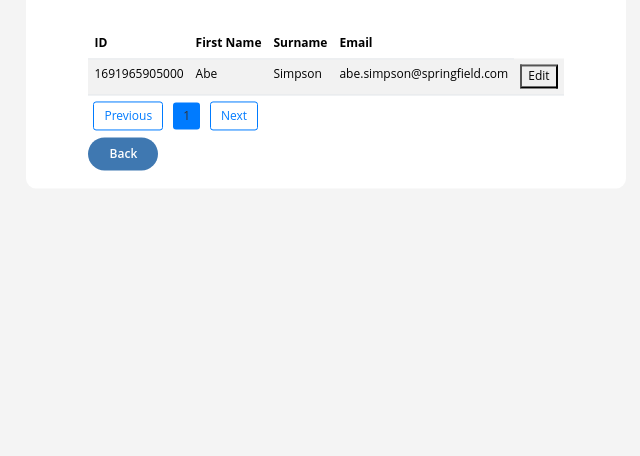
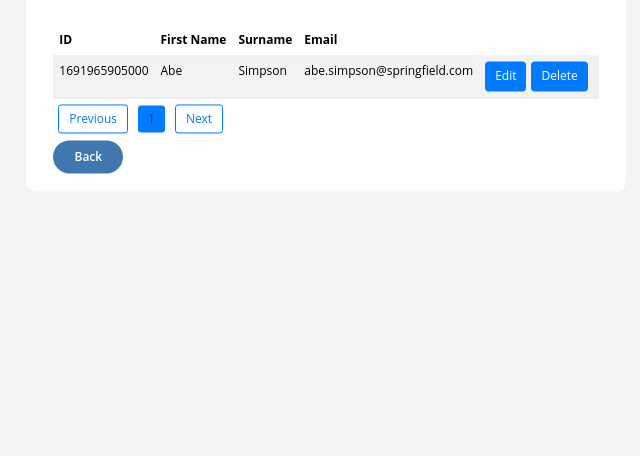
Before and after one commit to ZainKhan2504/teamengine-test, a React app: page /#/view in a window 1280 px wide. Shown: the part 344-800 px from the top of the page, without its empty margins (314-954 px from the left). Built offline with nearby package versions, Linux system fonts and the light colour scheme; what webfontloader would draw is missing.

Commit message:
Add Delete Functionality and add some Styling

```diff
--- a/src/components/View/index.js
+++ b/src/components/View/index.js
@@ -1,13 +1,15 @@
 import React, { useState } from "react";
 import { useHistory } from "react-router";
-import { useSelector } from "react-redux";
+import { useDispatch, useSelector } from "react-redux";
 import ReactPaginate from "react-paginate";
 import { Box, Button, Flex, Header } from "../styled";
+import { deleteEmployee } from "../../redux/employees/actionCreators";
 
 const ITEMS_PER_PAGE = 5;
 
 const View = () => {
   const history = useHistory();
+  const dispatch = useDispatch();
   const employees = useSelector(state => state.employees.employees_records);
   const [currentPage, setCurrentPage] = useState(0);
 
@@ -55,6 +57,14 @@ const View = () => {
                       >
                         Edit
                       </button>
+                      <button
+                        type="button"
+                        onClick={() => {
+                          dispatch(deleteEmployee(employee.id));
+                        }}
+                      >
+                        Delete
+                      </button>
                     </td>
                   </tr>
                 ))}
--- a/src/index.css
+++ b/src/index.css
@@ -1,5 +1,20 @@
 .table-container {
     margin-top: 20px;
+  }
+
+.table-container button {
+  margin-right: 5px;
+  padding: 6px 10px;
+  border: none;
+  background-color: #007bff;
+  color: #fff;
+  border-radius: 4px;
+  cursor: pointer;
+  transition: background-color 0.2s ease-in-out;
+}
+
+.table-container button:hover {
+  background-color: #0056b3;
 }
 
 table {
--- a/src/redux/employees/actionCreators.js
+++ b/src/redux/employees/actionCreators.js
@@ -8,3 +8,7 @@ export const saveNewEmployee = employee => dispatch => {
 export const editEmployee = (id, updatedEmployee) => dispatch => {
   dispatch(actions.editEmployee({ id, updatedEmployee }));
 };
+
+export const deleteEmployee = id => dispatch => {
+  dispatch(actions.deleteEmployee(id));
+};
--- a/src/redux/employees/index.js
+++ b/src/redux/employees/index.js
@@ -41,9 +41,16 @@ const employeeSlice = createSlice({
         };
       }
     },
+    deleteEmployee(draftState, action) {
+      const id = action.payload;
+      draftState.employees_records = draftState.employees_records.filter(
+        emp => emp.id !== Number(id)
+      );
+    },
   },
 });
 
-export const { saveNewEmployee, editEmployee } = employeeSlice.actions;
+export const { saveNewEmployee, editEmployee, deleteEmployee } =
+  employeeSlice.actions;
 
 export default employeeSlice.reducer;
```
Lines whose indentation alone changed are shown as unchanged.
